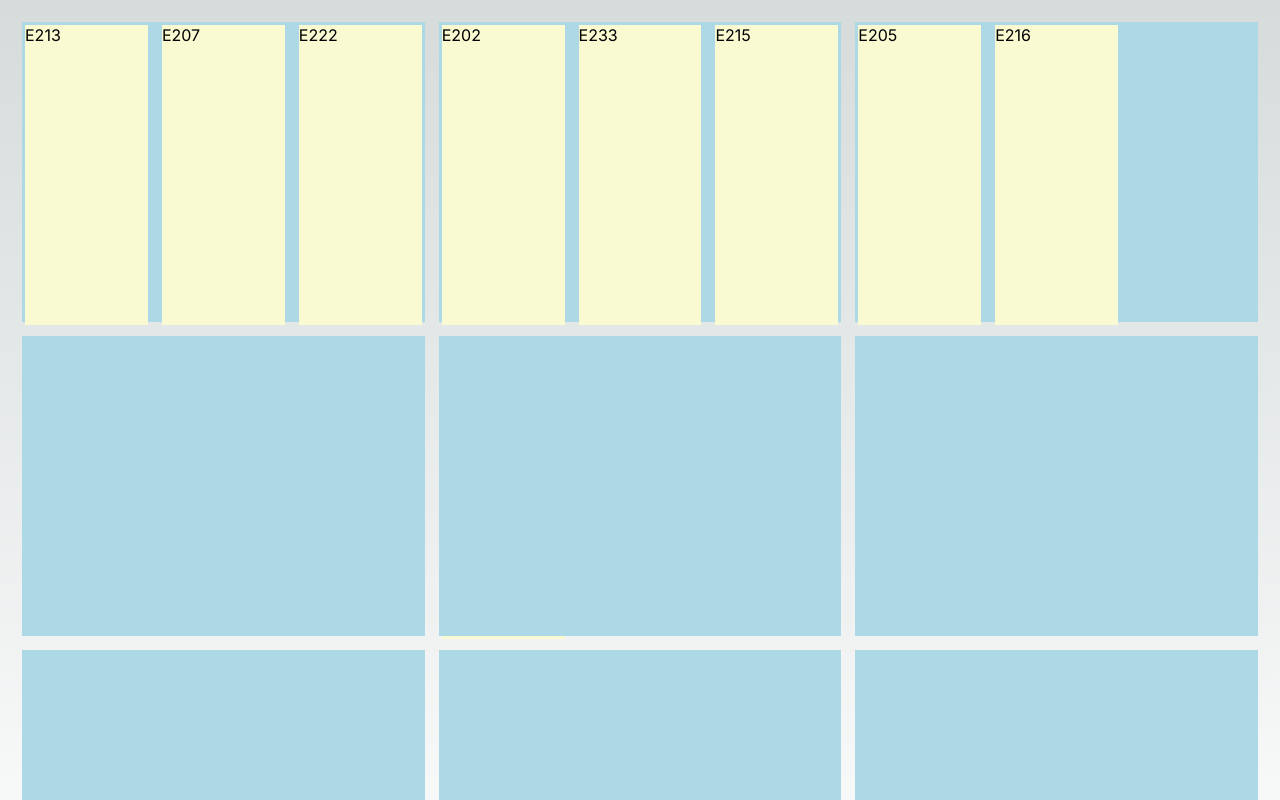
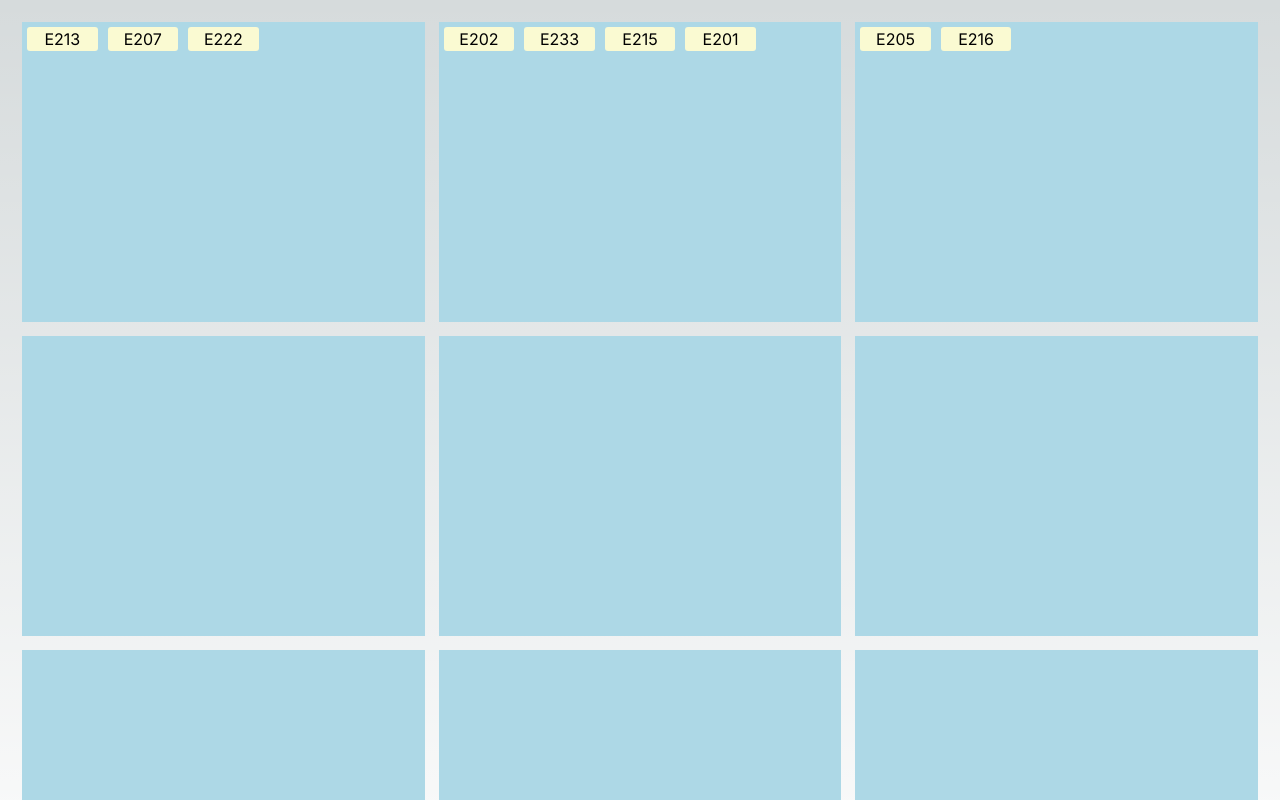
Before and after one commit to sfncook/fireapp-speech-recog, a Next.js app: page / in a window 1280 px wide. Shown: the top 800 px of the page. Built offline with nearby package versions, Linux system fonts and the light colour scheme.

Commit message:
unit formatting

```diff
--- a/styles/Unit.module.css
+++ b/styles/Unit.module.css
@@ -1,10 +1,6 @@
 .unit {
-  position: relative;
   background-color: lightgoldenrodyellow;
-  margin: 2px;
-  height: 300px;
-
-  display: flex;
-  flex-direction: column;
-  justify-content: space-between;
+  text-align: center;
+  padding: 2px;
+  border-radius: 3px;
 }
--- a/styles/UnitsContainer.module.css
+++ b/styles/UnitsContainer.module.css
@@ -1,9 +1,8 @@
 .unitscontainer {
   display: grid;
-  grid-template-columns: repeat(3, 1fr);
+  grid-template-columns: repeat(5, 1fr);
   grid-gap: 10px;
-  width: 100%; /* Adjusted width to fill available space */
-  /*max-width: 600px; !* Added a max-width for better responsiveness *!*/
-  padding: 1px; /* Added padding for spacing */
+  width: 100%;
+  padding: 5px; /* Added padding for spacing */
   box-sizing: border-box; /* Include padding in width calculation */
 }
```
